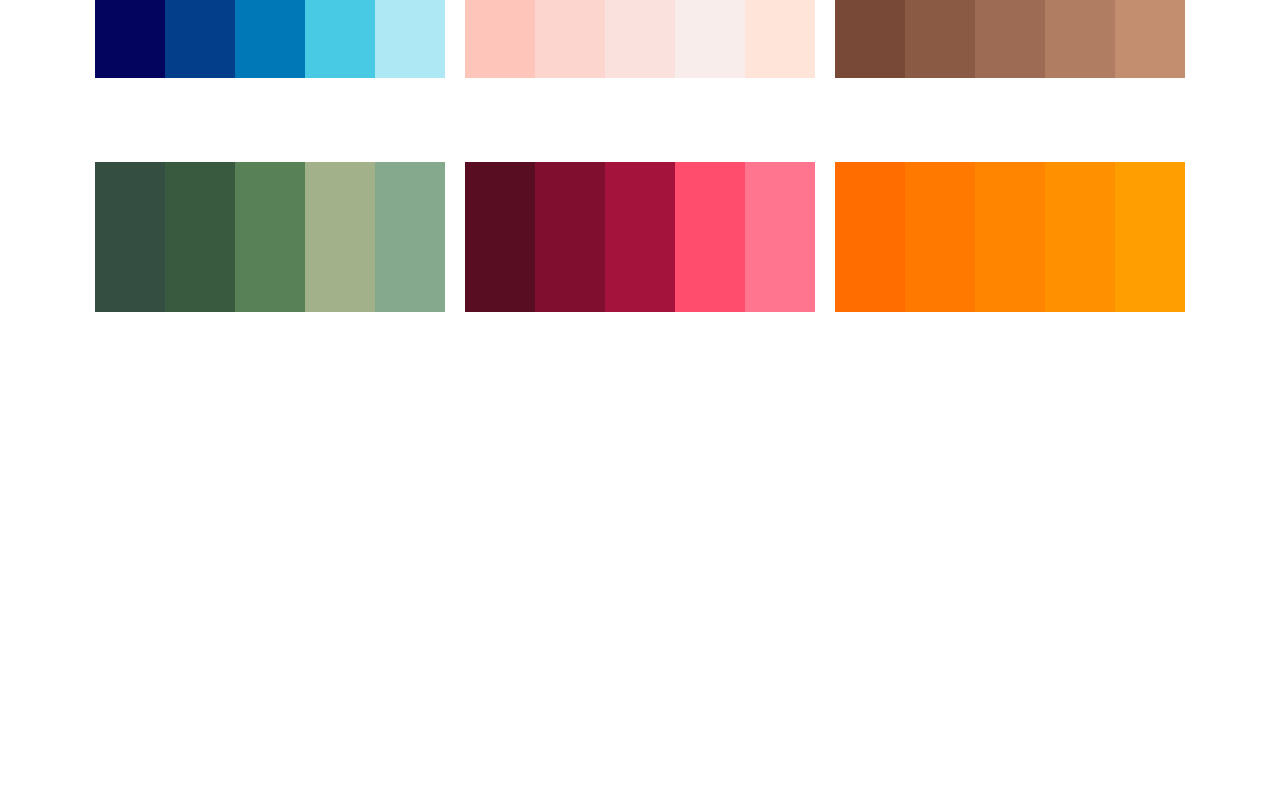
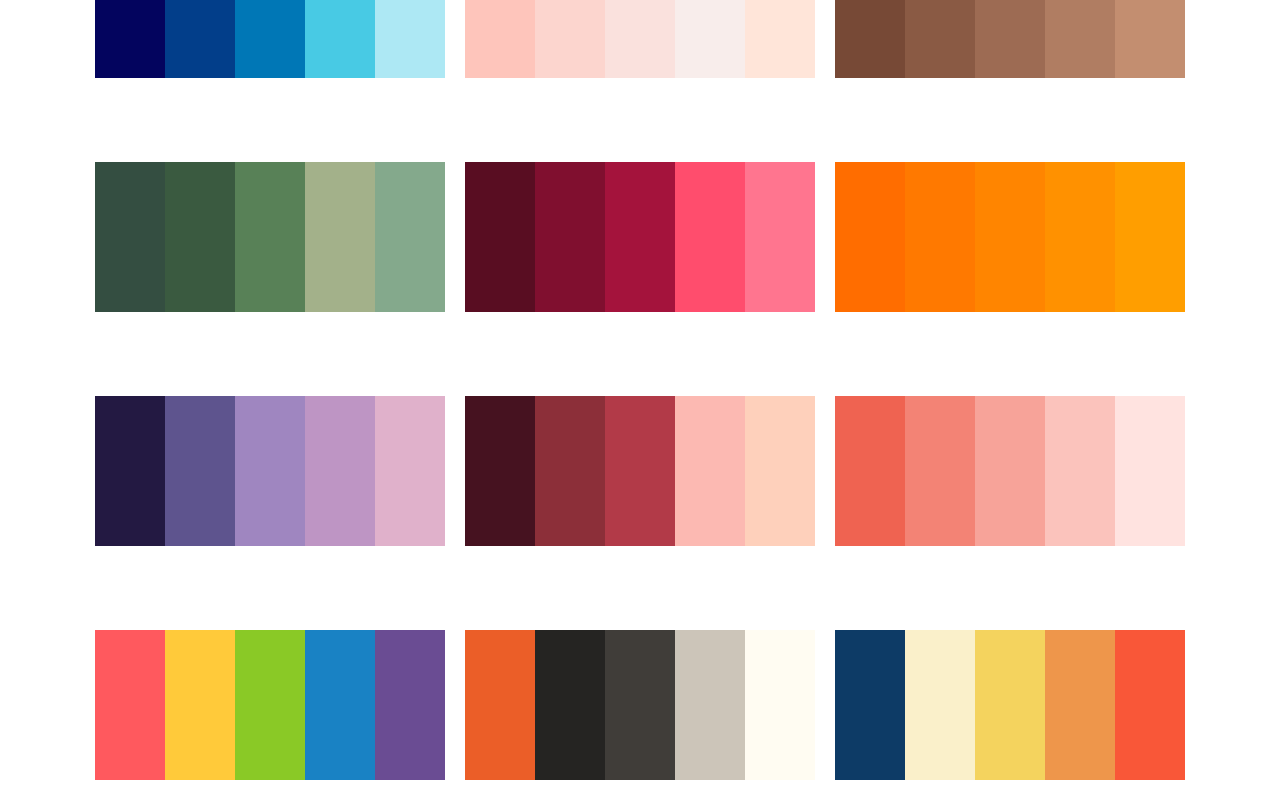
Before and after one commit to MayPhooPyaeSan/color-with-me, a React (Create React App) app in the folder coloring-app/: page / in a window 1280 px wide. Shown: the part 315-1115 px from the top of the page. Before the commit the page ends 800 px from the top, so only its background shows below. Built offline with nearby package versions, Linux system fonts and the light colour scheme.

Commit message:
added 6 colors

```diff
--- a/coloring-app/src/components/Home.tsx
+++ b/coloring-app/src/components/Home.tsx
@@ -7,6 +7,12 @@ const Home: React.FC = () => {
   const colors4 = ["344e41", "3a5a40", "588157", "a3b18a", "84a98c"];
   const colors5 = ["590d22", "800f2f", "a4133c", "ff4d6d", "ff758f"];
   const colors6 = ["ff6d00", "ff7900", "ff8500", "ff9100", "ff9e00"];
+  const colors7 = ["231942", "5e548e", "9f86c0", "be95c4", "e0b1cb"];
+  const colors8 = ["461220", "8c2f39", "b23a48", "fcb9b2", "fed0bb"];
+  const colors9 = ["ef6351", "f38375", "f7a399", "fbc3bc", "ffe3e0"];
+  const colors10 = ["ff595e", "ffca3a", "8ac926", "1982c4", "6a4c93"];
+  const colors11 = ["eb5e28", "252422", "403d39", "ccc5b9", "fffcf2"];
+  const colors12 = ["0d3b66", "faf0ca", "f4d35e", "ee964b", "f95738"];
 
   return (
     <div className="ColorPalette" style={{ padding: "20px" }}>
@@ -16,6 +22,12 @@ const Home: React.FC = () => {
       <ColorPalette colors={colors4} />
       <ColorPalette colors={colors5} />
       <ColorPalette colors={colors6} />
+      <ColorPalette colors={colors7} />
+      <ColorPalette colors={colors8} />
+      <ColorPalette colors={colors9} />
+      <ColorPalette colors={colors10} />
+      <ColorPalette colors={colors11} />
+      <ColorPalette colors={colors12} />
     </div>
   );
 };
```
